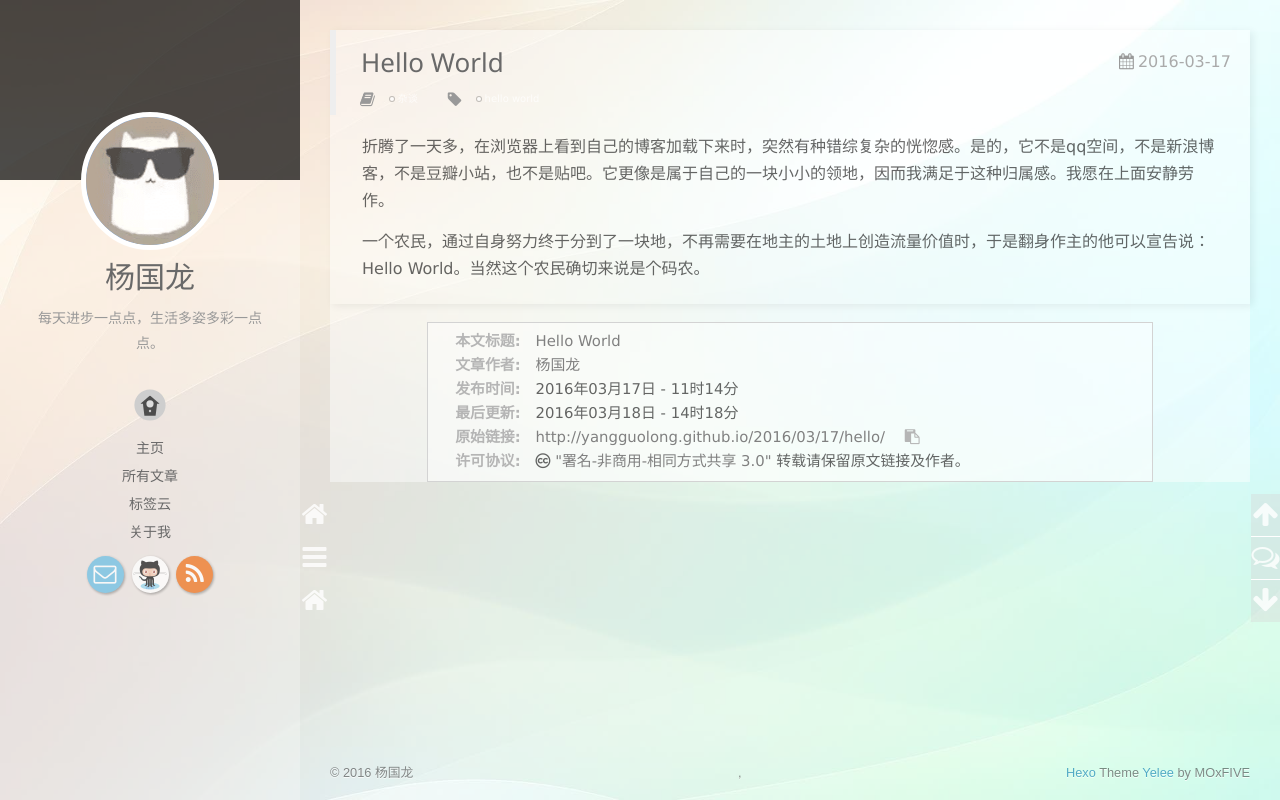
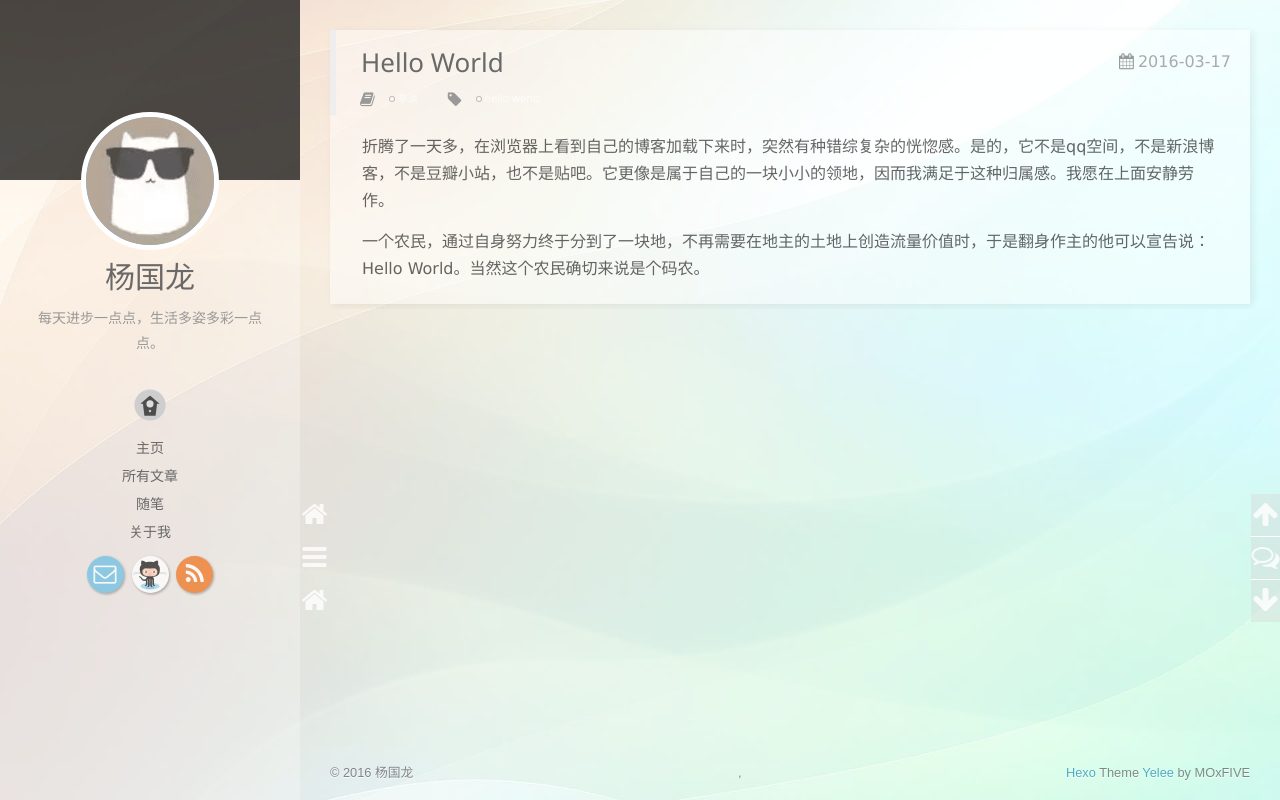
Before and after one commit to yangguolong/yangguolong.github.io, a plain HTML site: page 2016/03/17/hello/index.html in a window 1280 px wide. Drawn offline with nearby package versions, Linux system fonts and the light colour scheme; some packages are replaced by stand-ins of ours; a script that the page names is missing.

Commit message:
Site updated: 2016-03-18 14:27:24

```diff
--- a/2016/03/17/hello/index.html
+++ b/2016/03/17/hello/index.html
@@ -129,7 +129,7 @@
 
                             <li><a href="/archives/">所有文章</a></li>
 
-                            <li><a href="/tags/">标签云</a></li>
+                            <li><a href="/tags/随笔">随笔</a></li>
 
                             <li><a href="/about/">关于我</a></li>
 
@@ -206,7 +206,7 @@
 
                     <li><a href="/archives/">所有文章</a></li>
 
-                    <li><a href="/tags/">标签云</a></li>
+                    <li><a href="/tags/随笔">随笔</a></li>
 
                     <li><a href="/about/">关于我</a></li>
 
@@ -278,22 +278,6 @@
 
   </div>
 
-
-    <div class="copyright">
-        <p><span>本文标题:</span><a href="/2016/03/17/hello/">Hello World</a></p>
-        <p><span>文章作者:</span><a href="/" title="访问 杨国龙 的个人博客">杨国龙</a></p>
-        <p><span>发布时间:</span>2016年03月17日 - 11时14分</p>
-        <p><span>最后更新:</span>2016年03月18日 - 14时18分</p>
-        <p>
-            <span>原始链接:</span><a class="post-url" href="/2016/03/17/hello/" title="Hello World">http://yangguolong.github.io/2016/03/17/hello/</a>
-            <span class="copy-path" data-clipboard-text="原文: http://yangguolong.github.io/2016/03/17/hello/　　作者: 杨国龙" title="点击复制文章链接"><i class="fa fa-clipboard"></i></span>
-            <script src="/js/clipboard.min.js"></script>
-            <script> var clipboard = new Clipboard('.copy-path'); </script>
-        </p>
-        <p>
-            <span>许可协议:</span><i class="fa fa-creative-commons"></i> <a rel="license" href="http://creativecommons.org/licenses/by-nc-sa/3.0/cn/" title="中国大陆 (CC BY-NC-SA 3.0 CN)" target = "_blank">"署名-非商用-相同方式共享 3.0"</a> 转载请保留原文链接及作者。
-        </p>
-    </div>
 
 
 
```
Also changed, not shown: archives/2016/03/index.html (+2 -2 lines), archives/2016/index.html (+2 -2 lines), archives/index.html (+2 -2 lines), categories/杂谈/index.html (+2 -2 lines), index.html (+2 -2 lines), tags/hello-world/index.html (+2 -2 lines).
